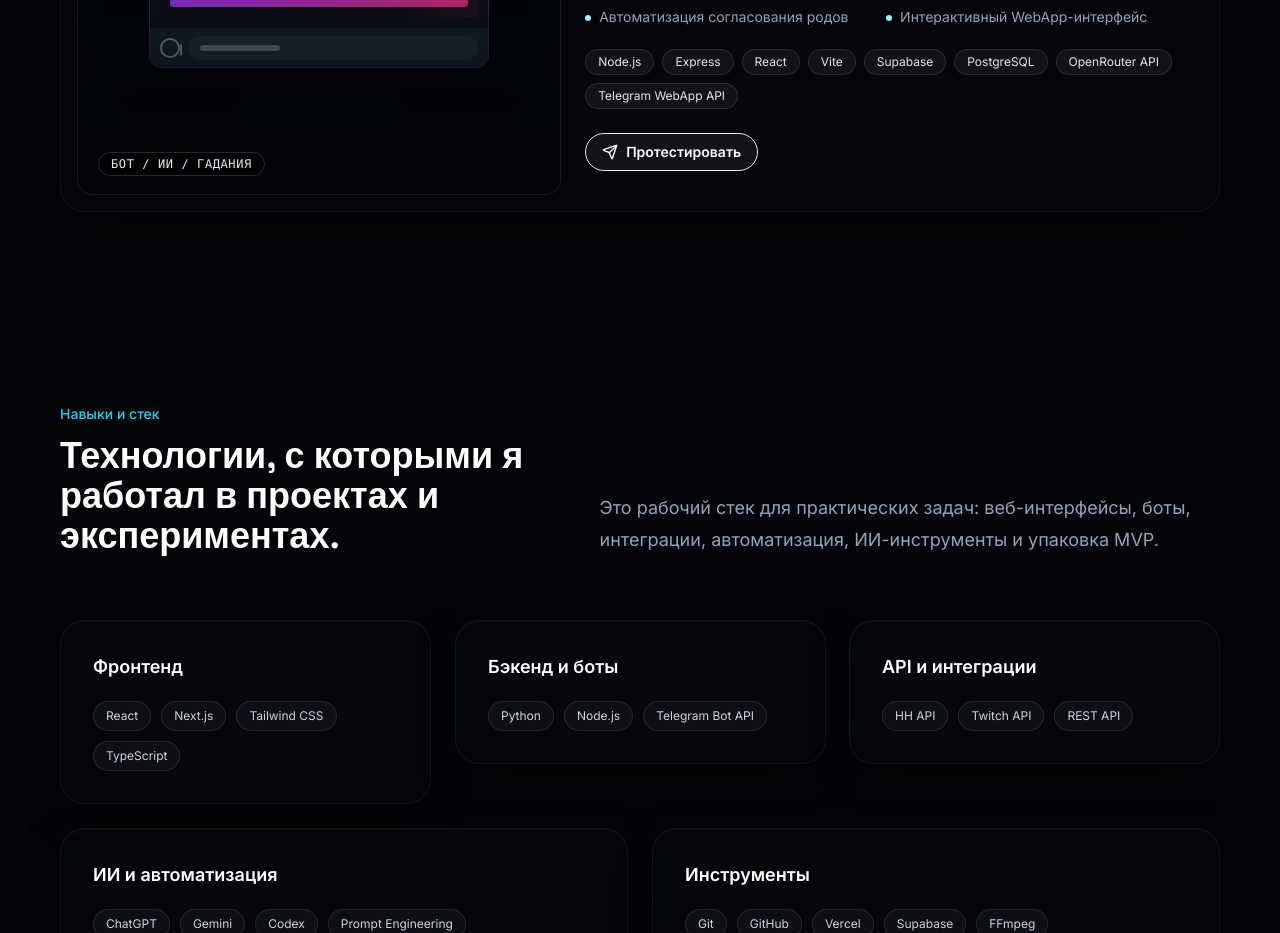
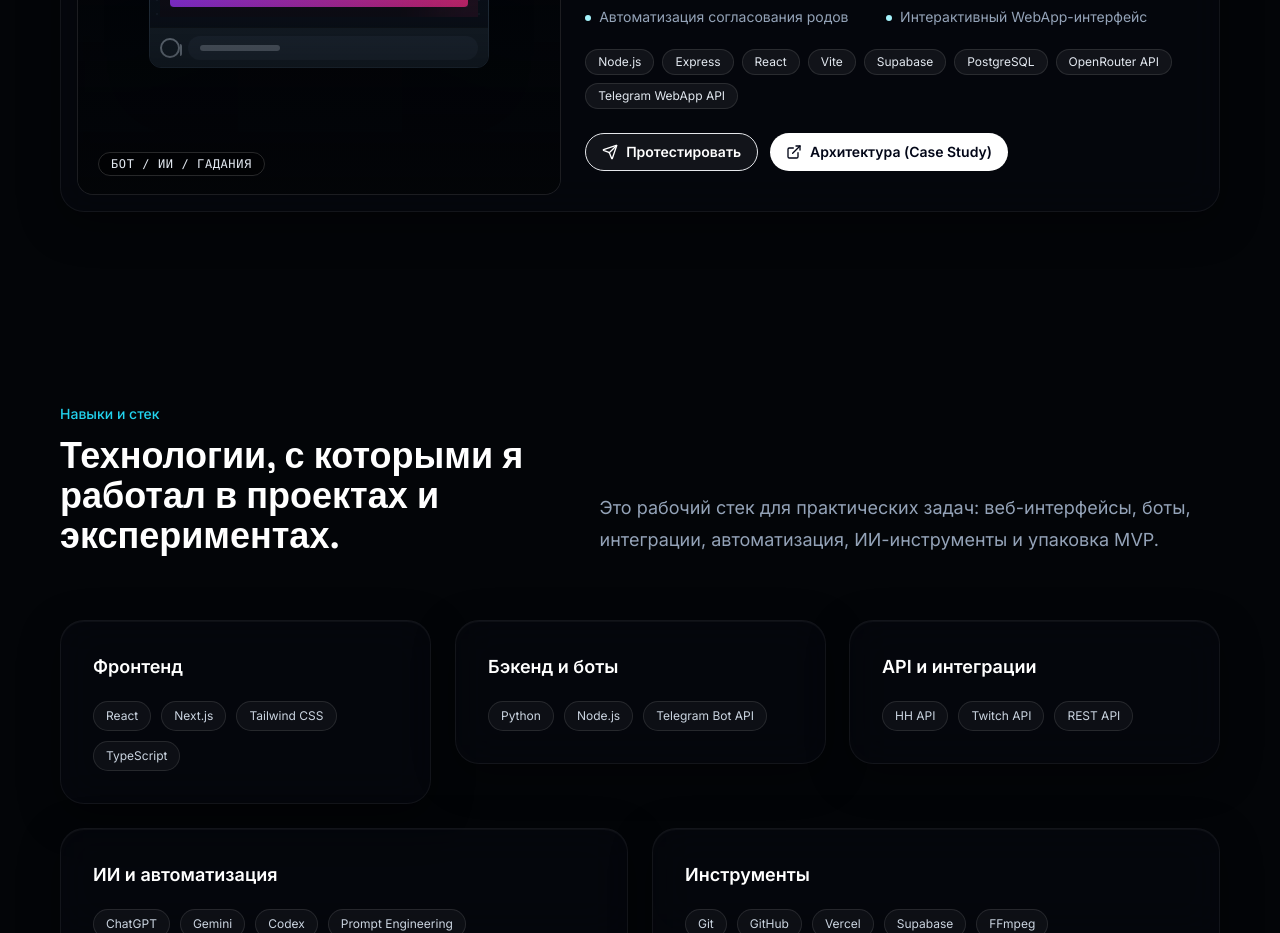
Before and after one commit to Crazy4elovek66/Project-Shelf, a Next.js app: page / in a window 1280 px wide. Shown: the part 4500-5433 px from the top of the page. Built offline with nearby package versions, Linux system fonts and the light colour scheme.

Commit message:
feat: add technical case study for Babushka Magic project and integrate with portfolio card

```diff
--- a/src/components/ProjectCard.tsx
+++ b/src/components/ProjectCard.tsx
@@ -66,7 +66,7 @@ export function ProjectCard({ project }: { project: Project }) {
               className="inline-flex items-center gap-2 rounded-full bg-white px-4 py-2 text-sm font-semibold text-slate-950 transition hover:bg-cyan-100"
             >
               <ExternalLink size={16} />
-              Смотреть проект
+              {project.demoUrl?.endsWith(".md") ? "Архитектура (Case Study)" : "Смотреть проект"}
             </a>
           )}
         </div>
--- a/src/data/projects.ts
+++ b/src/data/projects.ts
@@ -154,7 +154,7 @@ const rawProjects: Project[] = [
       "Telegram WebApp API",
     ],
     repoUrl: "https://t.me/BabushkaMagicBot/app",
-    demoUrl: "",
+    demoUrl: "https://github.com/Crazy4elovek66/Project-Shelf/blob/main/docs/case-study-magic.md",
     imageUrl: "/projects/Magic.png",
     visual: {
       label: "бот / ИИ / гадания",
```
Also changed, not shown: next-env.d.ts, 1 other file (tests, documents, lock files or other folders).
